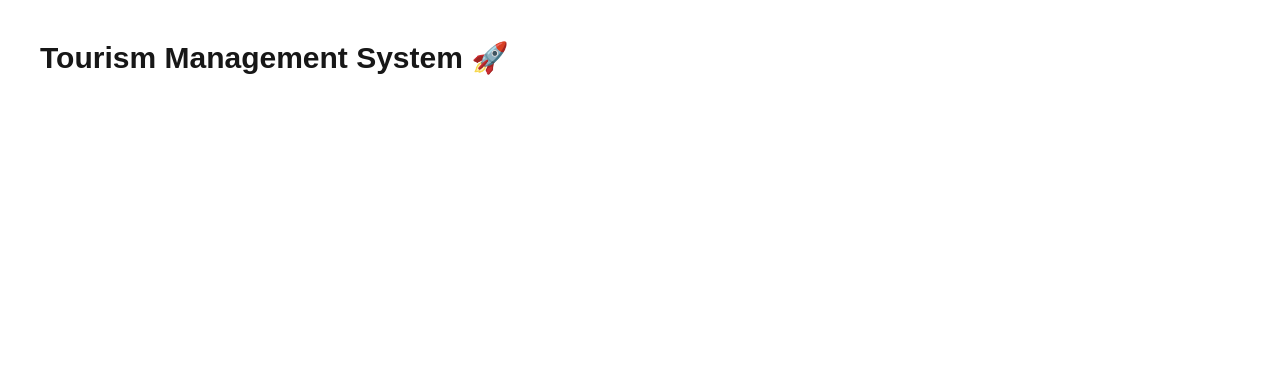
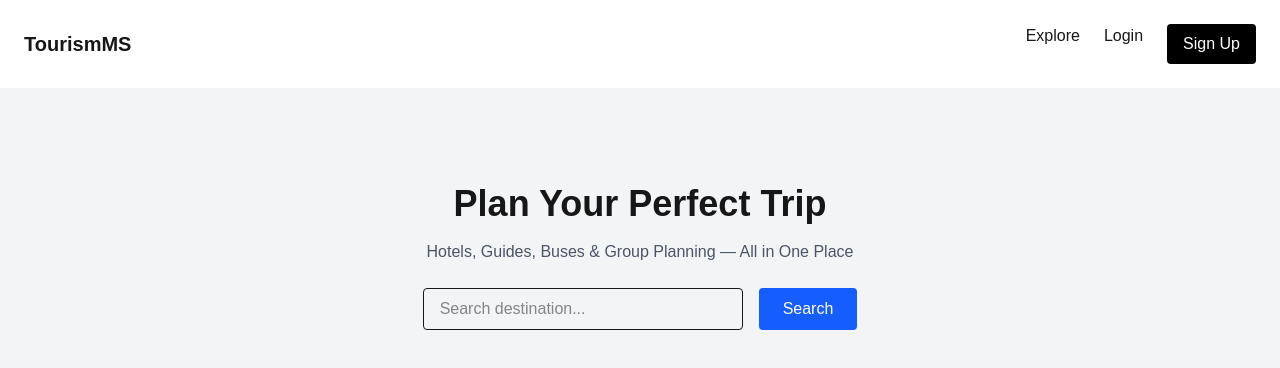
Before and after one commit to Sugam-Khatiwada/tourism-management-system, a Next.js app: page / in a window 1280 px wide. Shown: the top 368 px of the page. Built offline with nearby package versions, Linux system fonts and the light colour scheme; no server answers.

Commit message:
feat: Add HomePage with Navbar and Hero components

```diff
--- /dev/null
+++ b/src/app/(public)/page.tsx
@@ -0,0 +1,11 @@
+import Navbar from "./(components)/Navbar";
+import Hero from "./(components)/Hero";
+
+export default function HomePage() {
+  return (
+    <>
+      <Navbar />
+      <Hero />
+    </>
+  );
+}
```
